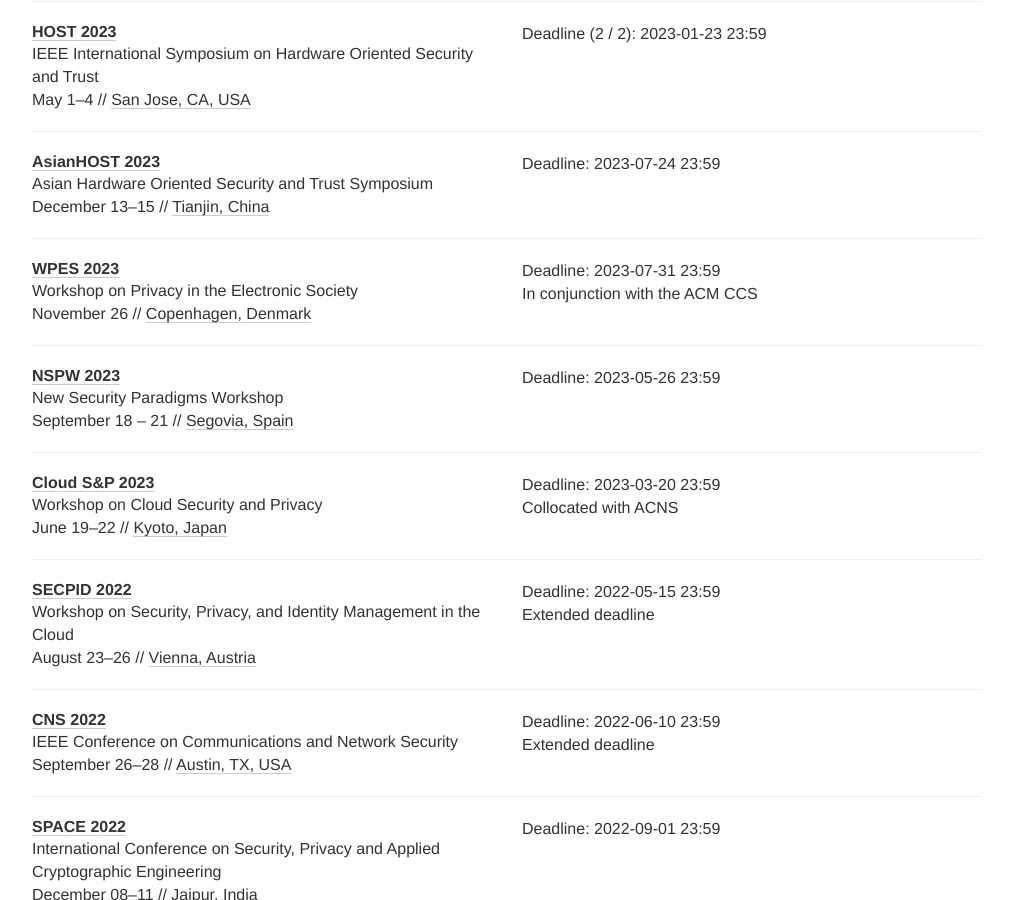
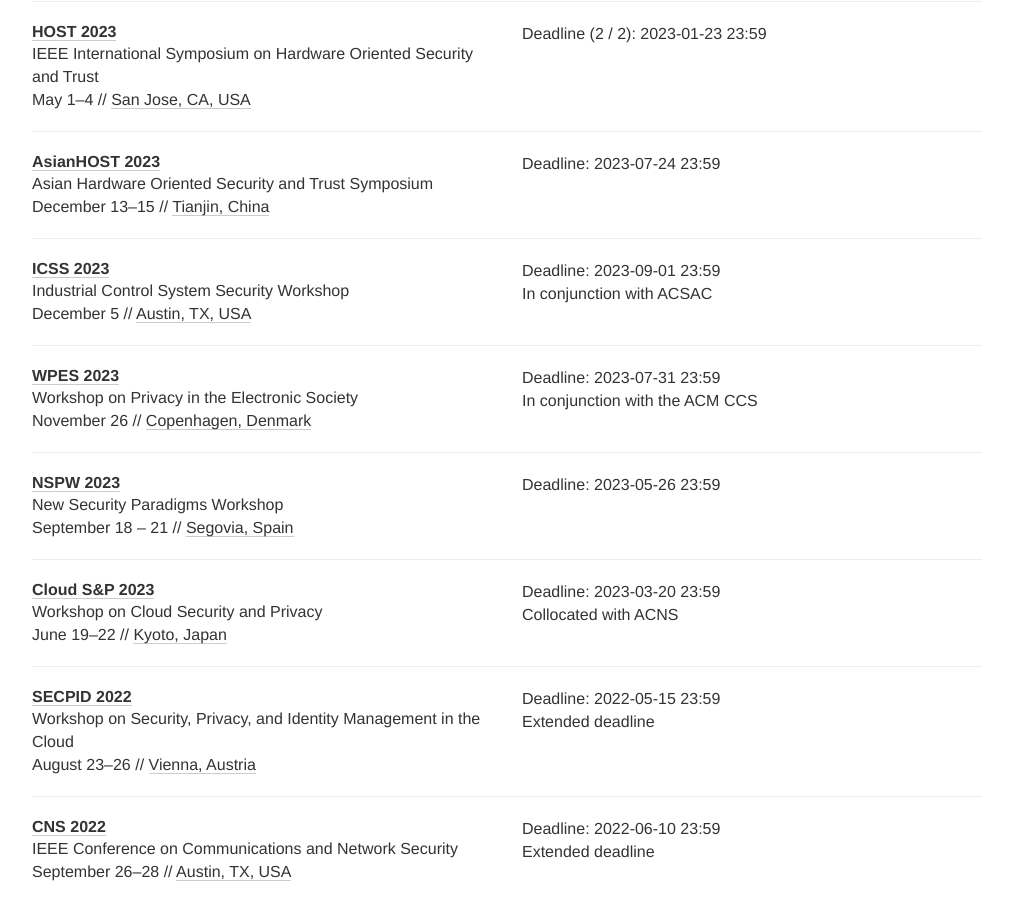
Before and after one commit to sec-deadlines/sec-deadlines.github.io, a Jekyll site: the page built from index.html, in a window 1280 px wide and 900 px high, scrolled down 8439 px. Shown: the whole window, without its empty margins (133-1146 px from the left). Built offline with Jekyll 4.4.1, drawn with Linux system fonts in a browser that asks for light colours; nearby versions of some CDN libraries; comment, search, counter and statistics services are not loaded.

Commit message:
Add ICSS

```diff
--- a/_data/conferences.yml
+++ b/_data/conferences.yml
@@ -508,6 +508,16 @@
   tags: [SEC, CONF]
 
 # Workshops
+- name: ICSS
+  description: Industrial Control System Security Workshop
+  year: 2023
+  link: https://www.acsac.org/2023/workshops/icss/
+  deadline: ["2023-09-01 23:59"]
+  comment: In conjunction with ACSAC
+  date: December 5
+  place: Austin, TX, USA
+  tags: [SEC, SHOP]
+
 - name: WPES
   description: Workshop on Privacy in the Electronic Society
   year: 2023
```
